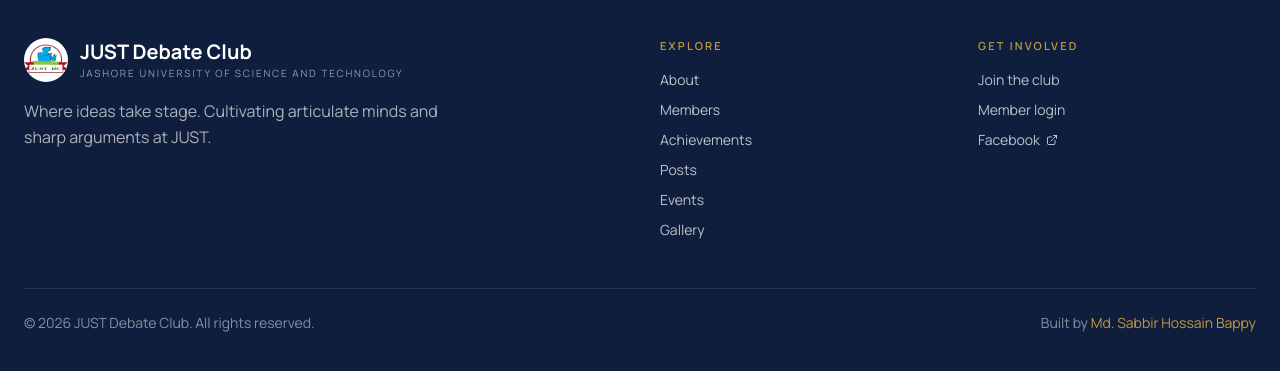
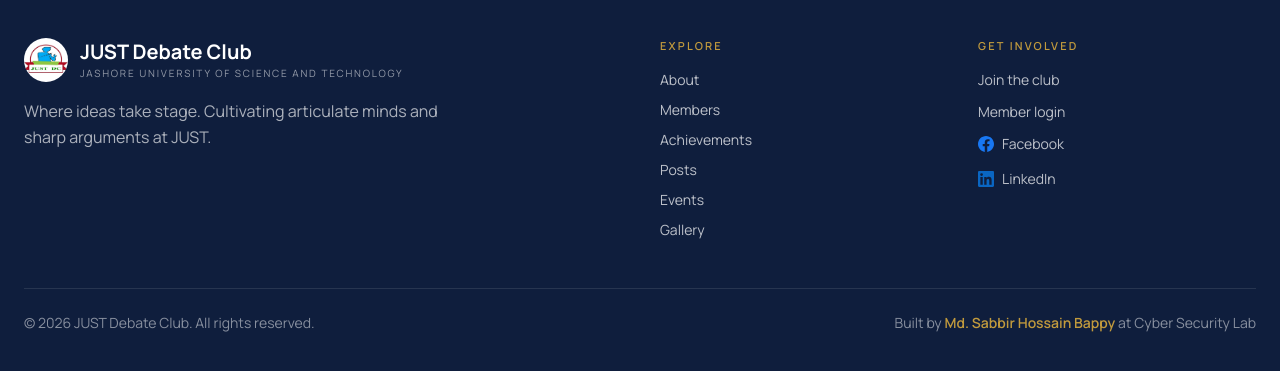
Before and after one commit to SNbappy/debate-club, a Next.js app: page / in a window 1280 px wide. Shown: the part 6981-7352 px from the top of the page. Built offline with nearby package versions, Linux system fonts and the light colour scheme; no server answers; the database is empty.

Commit message:
Update footer with brand icons and builder credits

```diff
--- a/src/components/site-footer.tsx
+++ b/src/components/site-footer.tsx
@@ -5,6 +5,22 @@
 import { ExternalLink } from "lucide-react"
 
 const HIDDEN = ["/login", "/signup", "/forgot-password", "/reset-password", "/dashboard", "/admin", "/verify"]
+
+function FacebookIcon({ className }: { className?: string }) {
+  return (
+    <svg className={className} viewBox="0 0 24 24" fill="currentColor">
+      <path d="M24 12.073c0-6.627-5.373-12-12-12s-12 5.373-12 12c0 5.99 4.388 10.954 10.125 11.854v-8.385H7.078v-3.47h3.047V9.43c0-3.007 1.792-4.669 4.533-4.669 1.312 0 2.686.235 2.686.235v2.953H15.83c-1.491 0-1.956.925-1.956 1.874v2.25h3.328l-.532 3.47h-2.796v8.385C19.612 23.027 24 18.062 24 12.073z" />
+    </svg>
+  )
+}
+
+function LinkedInIcon({ className }: { className?: string }) {
+  return (
+    <svg className={className} viewBox="0 0 24 24" fill="currentColor">
+      <path d="M20.447 20.452h-3.554v-5.569c0-1.328-.027-3.037-1.852-3.037-1.853 0-2.136 1.445-2.136 2.939v5.667H9.351V9h3.414v1.561h.046c.477-.9 1.637-1.85 3.37-1.85 3.601 0 4.267 2.37 4.267 5.455v6.286zM5.337 7.433a2.062 2.062 0 01-2.063-2.065 2.064 2.064 0 112.063 2.065zm1.782 13.019H3.555V9h3.564v11.452zM22.225 0H1.771C.792 0 0 .774 0 1.729v20.542C0 23.227.792 24 1.771 24h20.451C23.2 24 24 23.227 24 22.271V1.729C24 .774 23.2 0 22.222 0h.003z" />
+    </svg>
+  )
+}
 
 export function SiteFooter() {
   const pathname = usePathname()
@@ -56,7 +72,7 @@
           {/* get involved */}
           <div>
             <div className="text-[11px] uppercase tracking-[0.2em] text-[#C19A3D] font-semibold mb-4">Get involved</div>
-            <ul className="space-y-2.5 text-sm">
+            <ul className="space-y-3 text-sm">
               <li>
                 <Link href="/signup" className="text-white/72 hover:text-[#C19A3D] transition-colors">
                   Join the club
@@ -69,8 +85,14 @@
               </li>
               <li>
                 <a href="https://facebook.com/JUSTdebateclub" target="_blank" rel="noopener noreferrer"
-                  className="inline-flex items-center gap-1.5 text-white/72 hover:text-[#C19A3D] transition-colors">
-                  Facebook <ExternalLink className="size-3" />
+                  className="inline-flex items-center gap-2 text-white/72 hover:text-white transition-colors">
+                  <FacebookIcon className="size-4 text-[#1877F2]" /> Facebook
+                </a>
+              </li>
+              <li>
+                <a href="https://www.linkedin.com/company/just-debate-club" target="_blank" rel="noopener noreferrer"
+                  className="inline-flex items-center gap-2 text-white/72 hover:text-white transition-colors">
+                  <LinkedInIcon className="size-4 text-[#0A66C2]" /> LinkedIn
                 </a>
               </li>
             </ul>
@@ -81,10 +103,11 @@
           <div>&copy; {new Date().getFullYear()} JUST Debate Club. All rights reserved.</div>
           <div>
             Built by{" "}
-            <a href="https://github.com/SNbappy" target="_blank" rel="noopener noreferrer"
-              className="text-[#C19A3D] hover:underline">
+            <a href="https://www.linkedin.com/in/snbappy/" target="_blank" rel="noopener noreferrer"
+              className="text-[#C19A3D] hover:underline font-semibold">
               Md. Sabbir Hossain Bappy
             </a>
+            {" "}at Cyber Security Lab
           </div>
         </div>
       </div>
```
